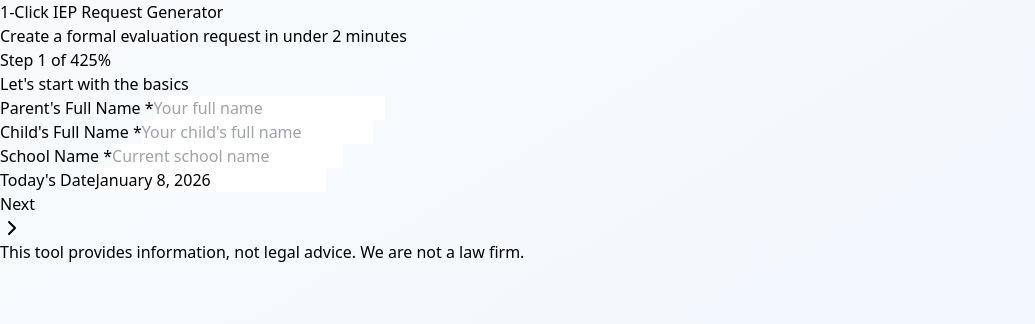
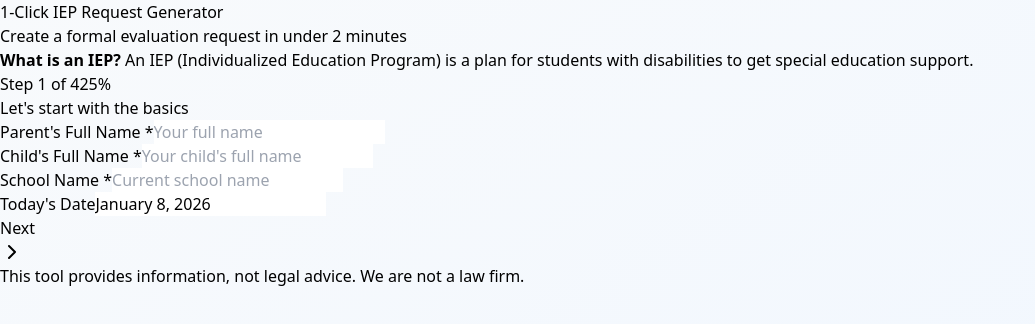
Before and after one commit to Gmills21/IEP-Generator, a React (Vite) app in the folder iep-helper/: page / in a window 1280 px wide. Shown: the top 324 px of the page, without its empty margins (0-1035 px from the left). Built offline with nearby package versions, Linux system fonts and the light colour scheme.

Commit message:
prd again

```diff
--- a/iep-helper/src/App.jsx
+++ b/iep-helper/src/App.jsx
@@ -128,12 +128,16 @@ ${formData.date}`
     <div className="min-h-screen py-8 px-4">
       <div className="max-w-2xl mx-auto">
         {/* Header */}
+
         <div className="text-center mb-8">
           <h1 className="text-4xl font-bold text-slate-800 mb-2">
             1-Click IEP Request Generator
           </h1>
           <p className="text-slate-600 text-lg">
             Create a formal evaluation request in under 2 minutes
+          </p>
+          <p className="text-slate-500 text-sm mt-2">
+            <strong>What is an IEP?</strong> An IEP (Individualized Education Program) is a plan for students with disabilities to get special education support.
           </p>
         </div>
 
```
